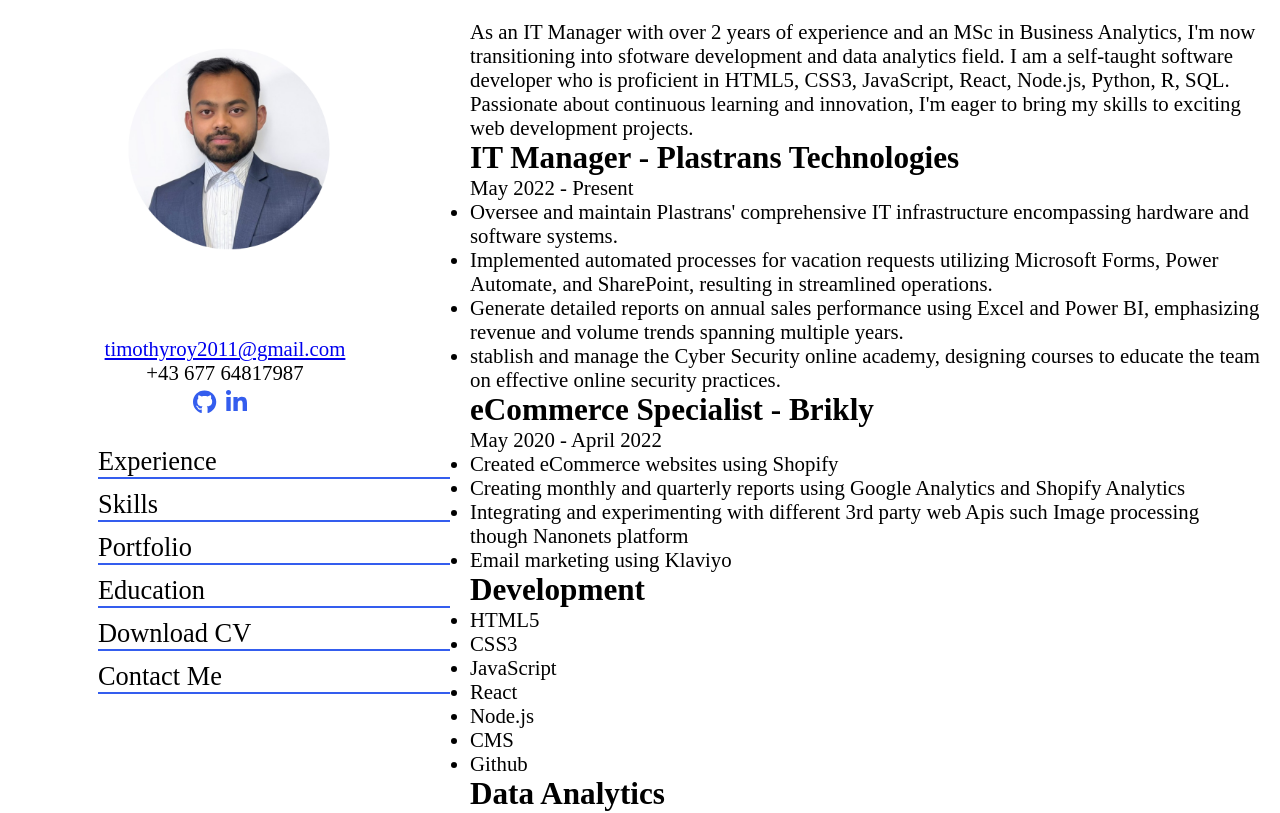
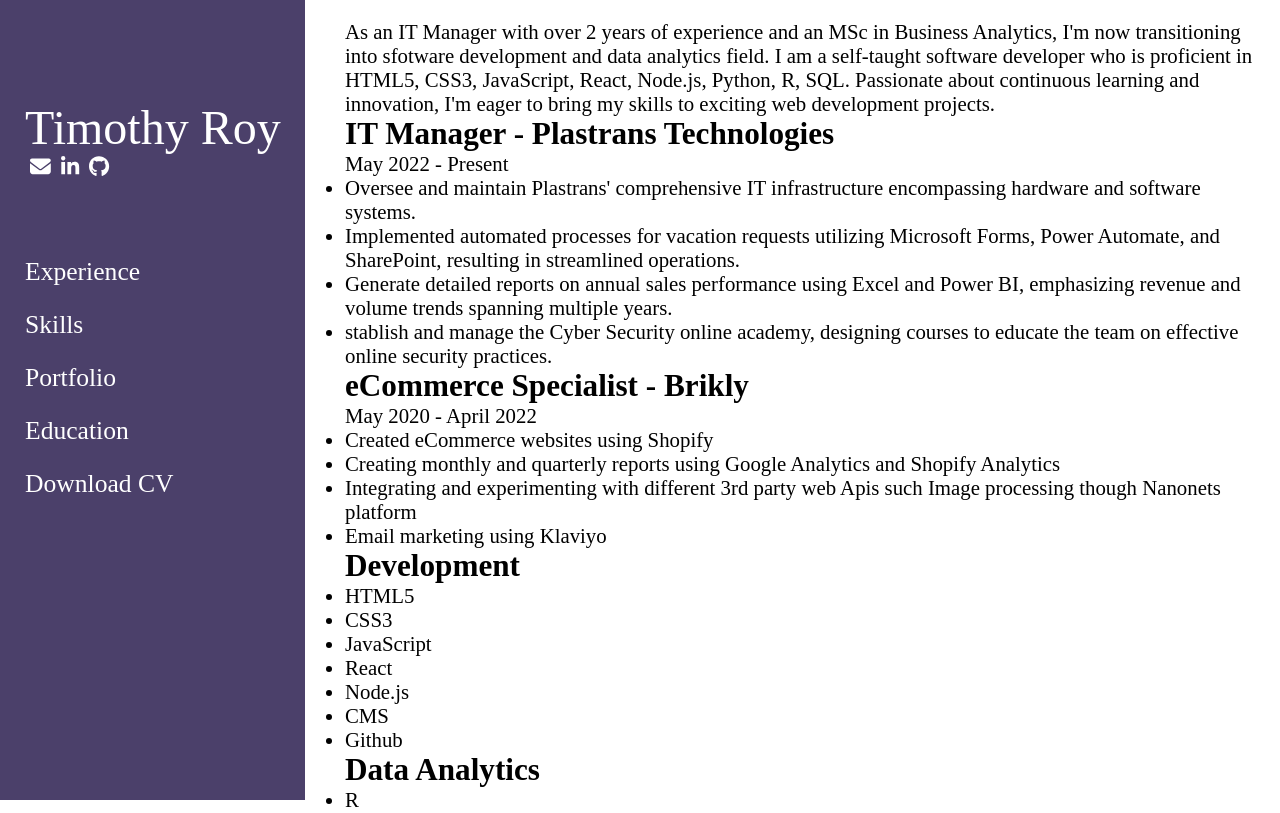
Before and after one commit to timothyroybd/roy_resume, a React (Create React App) app: page / in a window 1280 px wide. Shown: the top 813 px of the page. Built offline with nearby package versions, Linux system fonts and the light colour scheme.

Commit message:
first draft of header and nav bar

```diff
--- a/src/App.css
+++ b/src/App.css
@@ -1,97 +1,107 @@
-
 /* ===============
     General Code
   ================ */
+
 * {
   margin: 0;
   padding: 0;
 }
-body{
+body {
   font-size: 1.3rem;
   /* display: flex; */
+
+}
+.container {
+  display: flex;
+  width: 100%;
 }
 .center {
   text-align: center;
 }
 
 :root {
-  --sidebar-width: 450px;
-  --font-color: #345DEE;
+  --sidebar-width: 305px;
+  --header-background: #4b406a ;
+  --header-background-hover: #72639fbd;
+  --font-color: #a9a9a9e7;
 }
 
 /* ===============
     Navigation Bar
   ================= */
-  .img_wrapper{
+/* .img_wrapper{
 
   }
 header> img {
   max-width: 100%;
   max-height: 100%;
+} */
+.header {
+
+  background-color: var(--header-background);
+
+  color: white;
 }
 header>p {
   margin: 0;
-      padding: 0;
+  padding: 100px 0 0 25px;
   font-size: 3rem;
-      color: white;
 
 }
-.icons_container {
+
+.icon_container {
+  padding-left: 30px;
+}
+.icon_container a {
+  padding-right: 10px;
+  color: white;
+  font-size: 1.3rem;
+}
+
+.nav_menu {
+}
+.nav_menu ul {
+  list-style-type: none;
+   padding-top: 65px;
+  cursor: pointer;
+}
+.nav_menu ul li {
+  font-size: 1.6rem;
 
 
+  padding: 10px 0 10px 25px;
+  margin: 3px 0;
+  transition: background-color 0.2s ease-in;
 }
-.icon_wrapper a {
-  /* padding-right: 20px; */
+.nav_menu ul li:hover{
+  background-color: var(--header-background-hover);
 }
 
-.icon_wrapper {
-  text-align: center;
-  display: inline-block;
-}
-.icon_style {
-  font-size: 1.5rem;
-  color: var(--font-color);
- }
 
- .icon_wrapper .icon_style {
-  padding-right: 10px;
- }
- .contact{
+
+
+
+.contact {
   padding-bottom: 5px;
- }
- .contact a, span {
-  font-style: normal;
 }
 .contact a {
   display: inline-block;
   /* padding: 2px 0; */
 }
-
-.nav_menu {
- padding-left: 98px;
-
+.contact a,
+span {
+  font-style: normal;
+  color: #8271C1;
 }
-.nav_menu ul {
-  list-style-type: none;
-  padding-top: 20px;
-}
-.nav_menu ul li{
-  font-size: 1.65rem;
-
-  padding-top: 10px;
-    border-bottom: 2px solid var(--font-color);
-
-  /* width: 200px;
-  font-size: 1.7rem;
-  padding-top: 10px;*/
 
 
-}
 
-.container {
-  display: flex;
-  width:100%;
-}
+
+
+
+
+
+
 .fixed_left {
   position: fixed;
   left: 0;
@@ -103,17 +113,14 @@
   overflow-wrap: break-word; */
 }
 
-.header {
-  /* padding: 0 40px; */
 
-}
 
 /* ===============
     Main Content
   ================= */
 
 .main_content {
-  margin-left: 450px;
+  margin-left: 325px;
   padding: 20px;
   flex-grow: 1;
   box-sizing: border-box;
--- a/src/App.js
+++ b/src/App.js
@@ -13,41 +13,19 @@
     <div className = "container">
 
       <header className ="fixed_left header">
-        <div className='center'>
+        {/* <div >
            <img src={tim} width="300px"></img>
+        </div> */}
+
+        <p >Timothy Roy</p>
+        <div className='icon_container'>
+           <a href = "mailto:timothyroy2011@gmail.com"><FontAwesomeIcon icon = {faEnvelope} /></a>
+          <a href = "https://github.com/timothyroybd"><FontAwesomeIcon icon = {faLinkedinIn} /></a>
+          <a href = "https://www.linkedin.com/in/timothy-roy-266612121/"><FontAwesomeIcon icon = {faGithub} /></a>
+
         </div>
 
-        <p className='center'>Timothy Roy</p>
-         <address>
-          <div className='center contact'>
-            <div  >
-              {/* <FontAwesomeIcon icon={faEnvelope} className="icon_style" /> */}
-              <a href="mailto: timothyroy2011@gmail.com">
-                timothyroy2011@gmail.com
-              </a>
-            </div>
-            <div  >
-              {/* <FontAwesomeIcon
-                icon={faMobileScreenButton}
-                className="icon_style"
-              /> */}
-              <span>+43 677 64817987</span>
-            </div>
-            </div>
-          </address>
-        <div className='icons_container center'>
-        <div  className='icon_wrapper'>
-          <a href="https://github.com/timothyroybd">
-            {' '}
-            <FontAwesomeIcon icon={faGithub} className="icon_style" />
-          </a>
-        </div >
-        <div className='icon_wrapper'>
-          <a href="https://www.linkedin.com/in/timothy-roy-266612121/">
-            <FontAwesomeIcon icon={faLinkedinIn} className="icon_style" />
-          </a>
-        </div>
-        </div>
+
 
 
         <nav className="nav_menu">
@@ -57,7 +35,7 @@
             <li> Portfolio </li>
             <li> Education </li>
             <li> Download CV </li>
-            <li> Contact Me </li>
+
           </ul>
 
 
```
Also changed, not shown: email and icon code.txt (added). Lines whose indentation alone changed are shown as unchanged.
